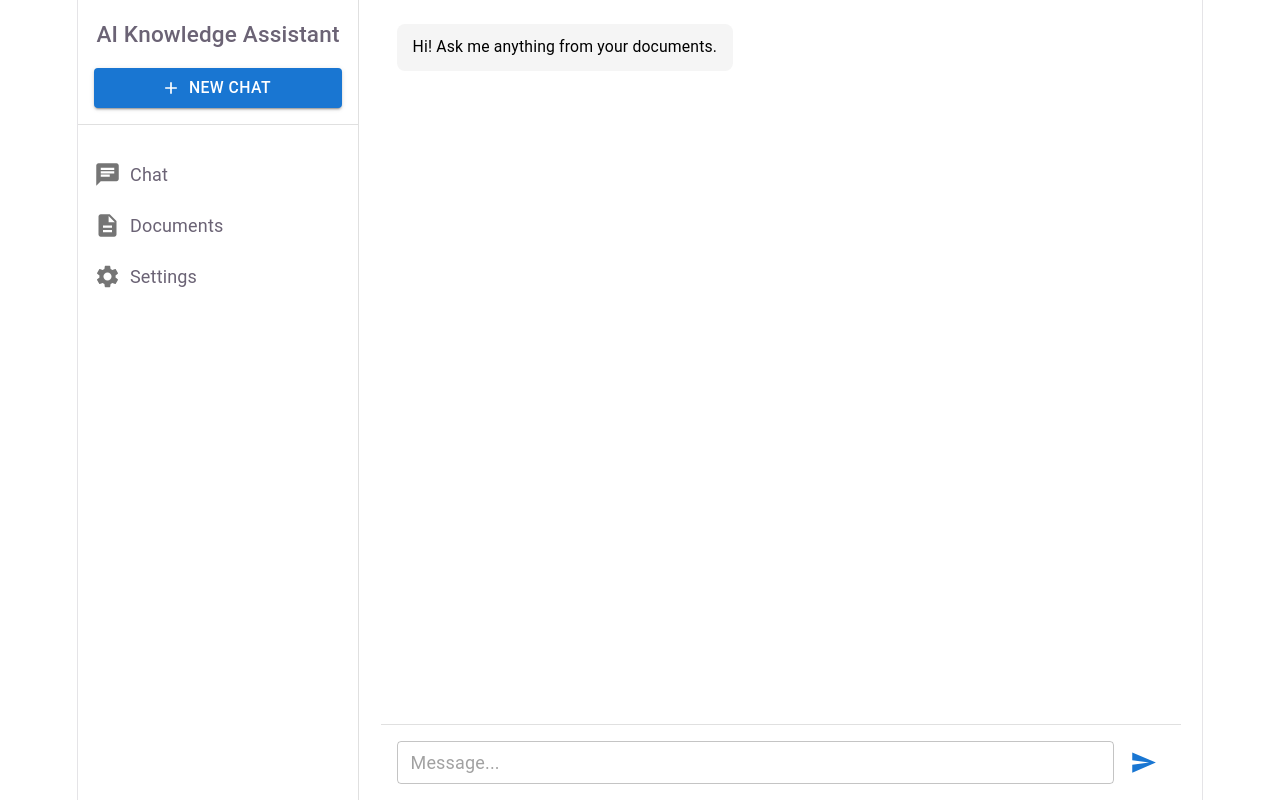
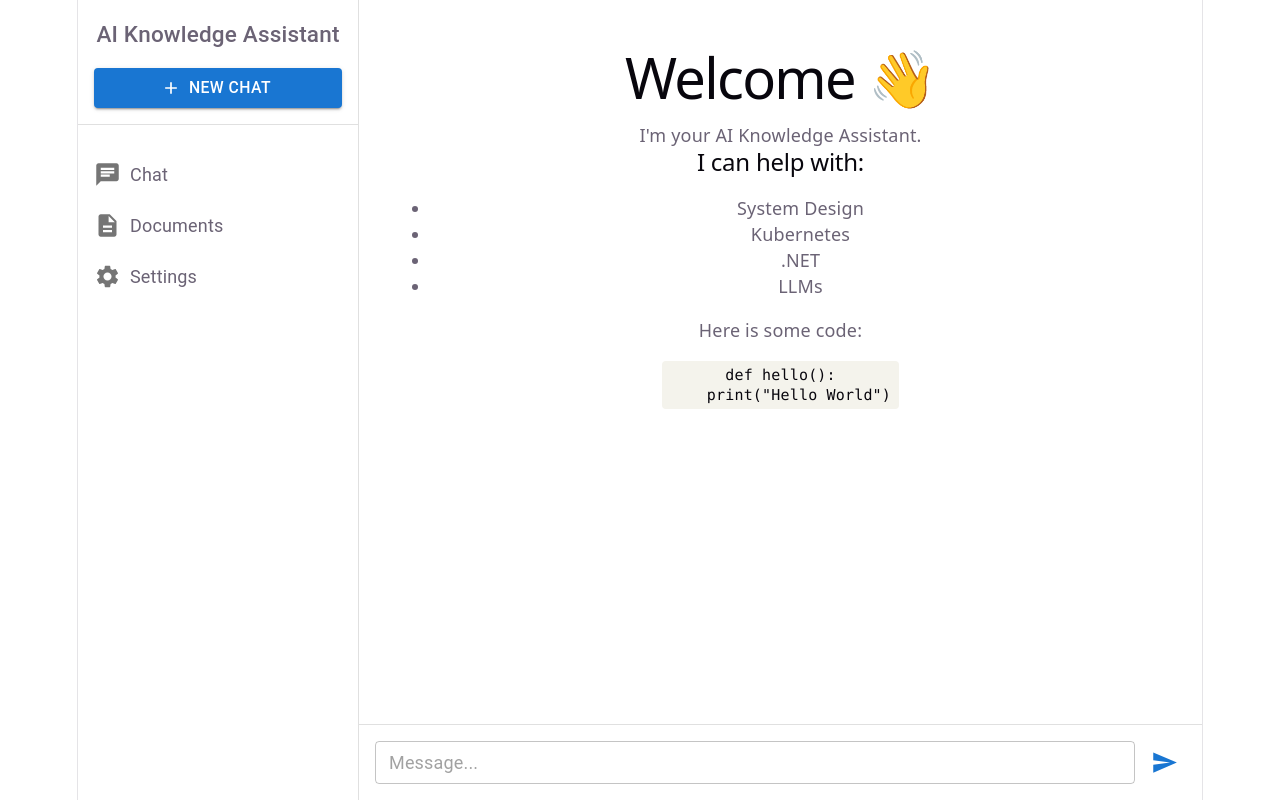
Before and after one commit to aman87263/SemanticSearch_v1, a React (Vite) app in the folder frontend/: page /chat in a window 1280 px wide. Built offline with nearby package versions, Linux system fonts and the light colour scheme.

Commit message:
feat: add MarkdownRenderer component and update MessageBubble to render messages with Markdown; enhance ChatPage with formatted welcome message

```diff
--- a/frontend/src/components/chat/MessageBubble.tsx
+++ b/frontend/src/components/chat/MessageBubble.tsx
@@ -1,5 +1,6 @@
-import { Box, Typography } from "@mui/material";
+import { Box } from "@mui/material";
 import type { Message } from "../../types/chat";
+import MarkdownRenderer from "../common/MarkdownRenderer";
 
 interface MessageBubbleProps {
     message: Message;
@@ -17,22 +18,30 @@ export default function MessageBubble({
                 justifyContent: isUser ? "flex-end" : "flex-start",
             }}
         >
+            {isUser ? (
                 <Box
                     sx={{
-                    maxWidth: "75%",
+                        maxWidth: "70%",
+                        bgcolor: "#1976d2",
+                        color: "white",
                         px: 2,
                         py: 1.5,
                         borderRadius: 2,
-                    bgcolor: isUser ? "#1976d2" : "#f5f5f5",
-                    color: isUser ? "white" : "black",
-                    whiteSpace: "pre-wrap",
-                    lineHeight: 1.6,
                     }}
                 >
-                <Typography variant="body2">
                     {message.content}
-                </Typography>
                 </Box>
+            ) : (
+                <Box
+                    sx={{
+                        width: "100%",
+                        px: 2,
+                        py: 1,
+                    }}
+                >
+                    <MarkdownRenderer content={message.content} />
+                </Box>
+            )}
         </Box>
     );
 }
--- /dev/null
+++ b/frontend/src/components/common/MarkdownRenderer.tsx
@@ -0,0 +1,15 @@
+import ReactMarkdown from "react-markdown";
+
+interface MarkdownRendererProps {
+    content: string;
+}
+
+export default function MarkdownRenderer({
+    content,
+}: MarkdownRendererProps) {
+    return (
+        <ReactMarkdown>
+            {content}
+        </ReactMarkdown>
+    );
+}
--- a/frontend/src/pages/Chat/ChatPage.tsx
+++ b/frontend/src/pages/Chat/ChatPage.tsx
@@ -9,7 +9,25 @@ export default function ChatPage() {
         {
             id: crypto.randomUUID(),
             role: "assistant",
-            content: "Hi! Ask me anything from your documents.",
+            content: `
+# Welcome 👋
+
+I'm your AI Knowledge Assistant.
+
+## I can help with:
+
+- System Design
+- Kubernetes
+- .NET
+- LLMs
+
+Here is some code:
+
+\`\`\`python
+def hello():
+    print("Hello World")
+\`\`\`
+`,
             createdAt: new Date(),
         },
     ]);
@@ -77,7 +95,7 @@ export default function ChatPage() {
             <Box
                 sx={{
                     width: "100%",
-                    maxWidth: "800px",
+                    maxWidth: "960px",
                     flex: 1,
                     display: "flex",
                     flexDirection: "column",
--- a/frontend/src/types/chat.ts
+++ b/frontend/src/types/chat.ts
@@ -1,6 +1,11 @@
+export interface MessageSource {
+    documentName: string;
+    pageNumber?: number;
+}
 export interface Message {
     id: string;
     role: "user" | "assistant";
     content: string;
     createdAt: Date;
+    sources?: MessageSource[];
 }
```
Lines whose indentation alone changed are shown as unchanged.
